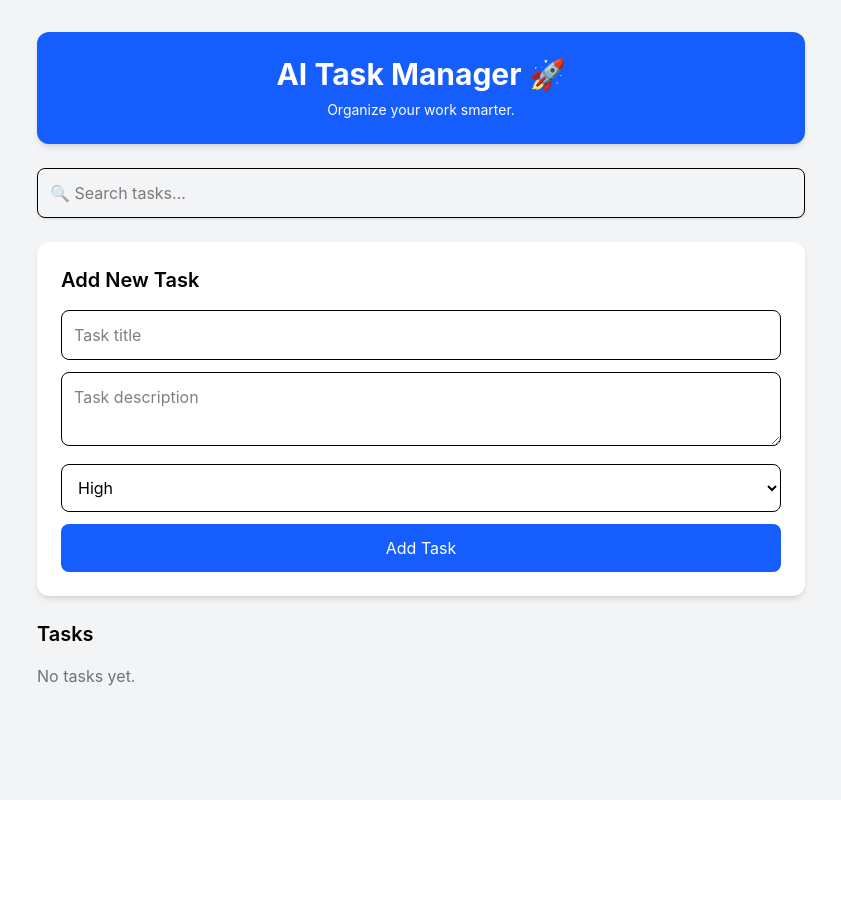
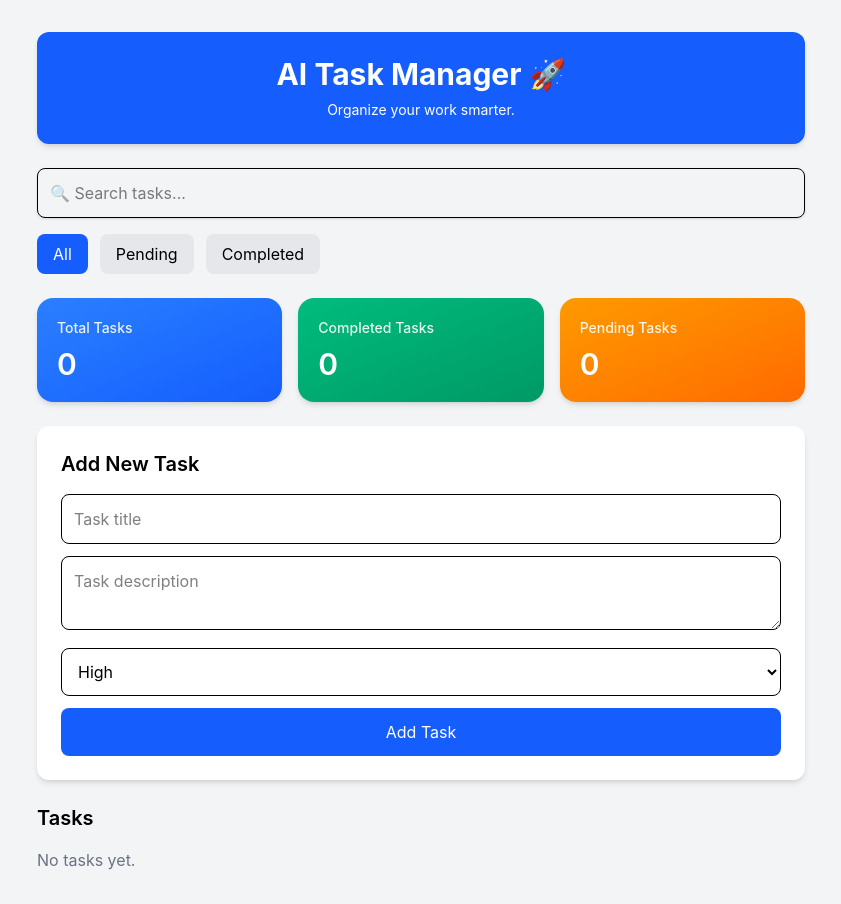
Before and after one commit to Mahishukla1207/ai-task-manager, a React (Vite) app: page / in a window 1280 px wide. Shown: the whole page, without its empty margins (219-1060 px from the left). Before the commit the page ends 800 px from the top, so only its background shows below. Built offline with nearby package versions, Linux system fonts and the light colour scheme.

Commit message:
Add task statistics dashboard

```diff
--- a/src/App.jsx
+++ b/src/App.jsx
@@ -1,12 +1,35 @@
-import { useState } from "react";
+import { useEffect, useState } from "react";
 import Header from "./components/Header";
 import TaskForm from "./components/TaskForm";
 import TaskList from "./components/TaskList";
 import SearchBar from "./components/SearchBar";
+import FilterBar from "./components/FilterBar";
+import Stats from "./components/Stats";
+
+const STORAGE_KEY = "ai-task-manager-tasks";
 
 function App() {
-  const [tasks, setTasks] = useState([]);
+  const [tasks, setTasks] = useState(() => {
+    if (typeof window === "undefined") return [];
+
+    try {
+      const storedTasks = window.localStorage.getItem(STORAGE_KEY);
+      return storedTasks ? JSON.parse(storedTasks) : [];
+    } catch (error) {
+      console.error("Failed to load tasks from localStorage:", error);
+      return [];
+    }
+  });
   const [searchQuery, setSearchQuery] = useState("");
+  const [filter, setFilter] = useState("All");
+
+  useEffect(() => {
+    try {
+      window.localStorage.setItem(STORAGE_KEY, JSON.stringify(tasks));
+    } catch (error) {
+      console.error("Failed to save tasks to localStorage:", error);
+    }
+  }, [tasks]);
 
   const addTask = (task) => {
     setTasks((prevTasks) => [...prevTasks, task]);
@@ -41,16 +64,29 @@ function App() {
       )
     );
   };
-  const filteredTasks = tasks.filter((task) =>
-  task.title.toLowerCase().includes(searchQuery.toLowerCase())
-);
+
+  const filteredTasks = tasks.filter((task) => {
+    const matchesSearch = task.title
+      .toLowerCase()
+      .includes(searchQuery.toLowerCase());
+
+    const matchesFilter =
+      filter === "All"
+        ? true
+        : filter === "Completed"
+        ? task.completed
+        : !task.completed;
+
+    return matchesSearch && matchesFilter;
+  });
 
   return (
     <div className="min-h-screen bg-gray-100 p-8">
       <div className="max-w-3xl mx-auto">
         <Header />
         <SearchBar searchQuery={searchQuery} setSearchQuery={setSearchQuery} />
-
+        <FilterBar filter={filter} setFilter={setFilter} />
+        <Stats tasks={tasks} />
         <TaskForm addTask={addTask} />
 
         <TaskList
--- a/src/components/FilterBar.jsx
+++ b/src/components/FilterBar.jsx
@@ -0,0 +1,23 @@
+function FilterBar({ filter, setFilter }) {
+  const buttons = ["All", "Pending", "Completed"];
+
+  return (
+    <div className="flex gap-3 mt-4">
+      {buttons.map((btn) => (
+        <button
+          key={btn}
+          onClick={() => setFilter(btn)}
+          className={`px-4 py-2 rounded-lg ${
+            filter === btn
+              ? "bg-blue-600 text-white"
+              : "bg-gray-200 hover:bg-gray-300"
+          }`}
+        >
+          {btn}
+        </button>
+      ))}
+    </div>
+  );
+}
+
+export default FilterBar;
--- a/src/components/Stats.jsx
+++ b/src/components/Stats.jsx
@@ -0,0 +1,39 @@
+function Stats({ tasks }) {
+  const totalTasks = tasks.length;
+  const completedTasks = tasks.filter((task) => task.completed).length;
+  const pendingTasks = totalTasks - completedTasks;
+
+  const cards = [
+    {
+      title: "Total Tasks",
+      value: totalTasks,
+      accent: "bg-gradient-to-br from-blue-500 to-blue-600 text-white",
+    },
+    {
+      title: "Completed Tasks",
+      value: completedTasks,
+      accent: "bg-gradient-to-br from-emerald-500 to-emerald-600 text-white",
+    },
+    {
+      title: "Pending Tasks",
+      value: pendingTasks,
+      accent: "bg-gradient-to-br from-amber-500 to-orange-500 text-white",
+    },
+  ];
+
+  return (
+    <div className="mt-6 grid gap-4 md:grid-cols-3">
+      {cards.map((card) => (
+        <div
+          key={card.title}
+          className={`rounded-2xl p-5 shadow-md transition-transform hover:-translate-y-1 ${card.accent}`}
+        >
+          <p className="text-sm font-medium opacity-90">{card.title}</p>
+          <p className="mt-2 text-3xl font-semibold">{card.value}</p>
+        </div>
+      ))}
+    </div>
+  );
+}
+
+export default Stats;
```
